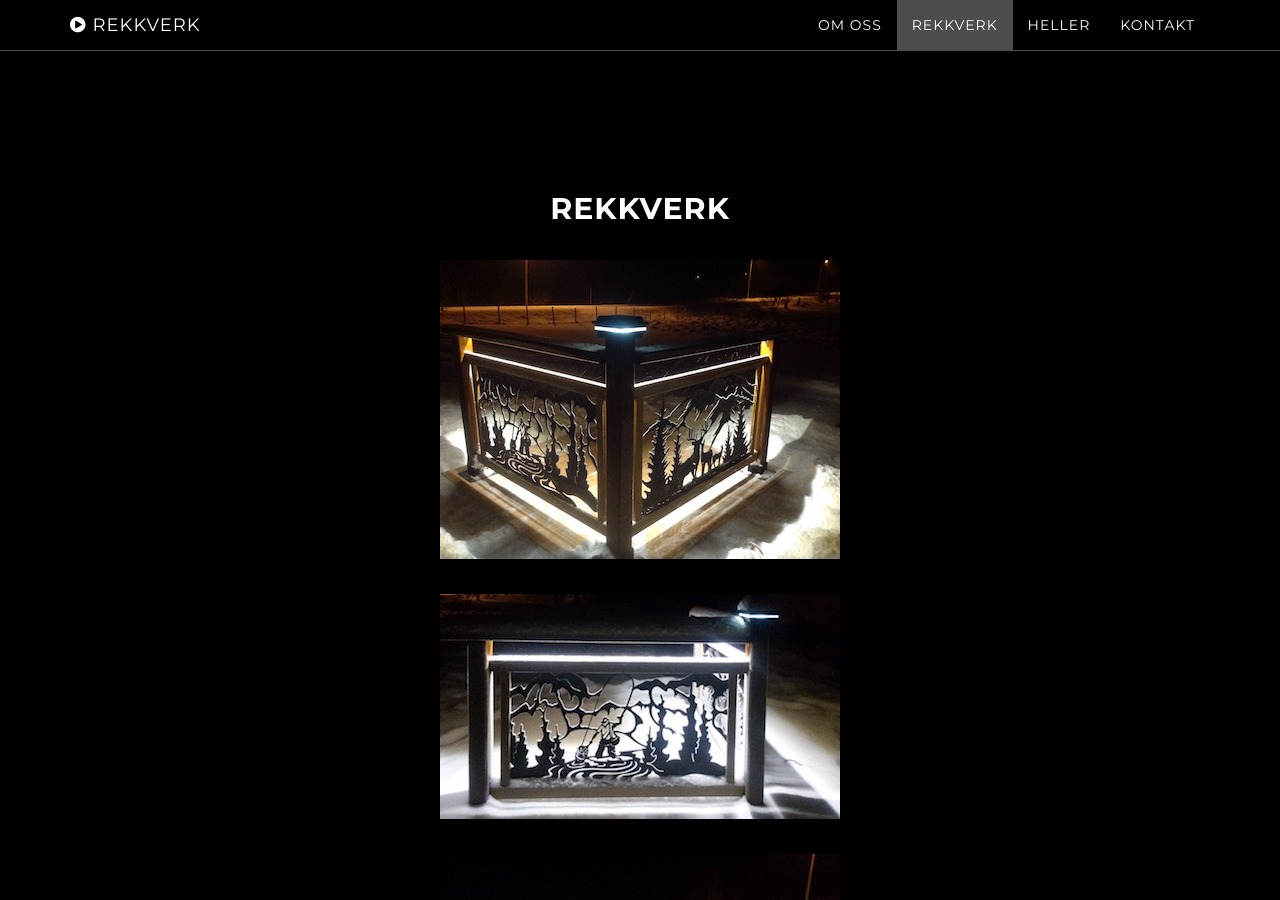
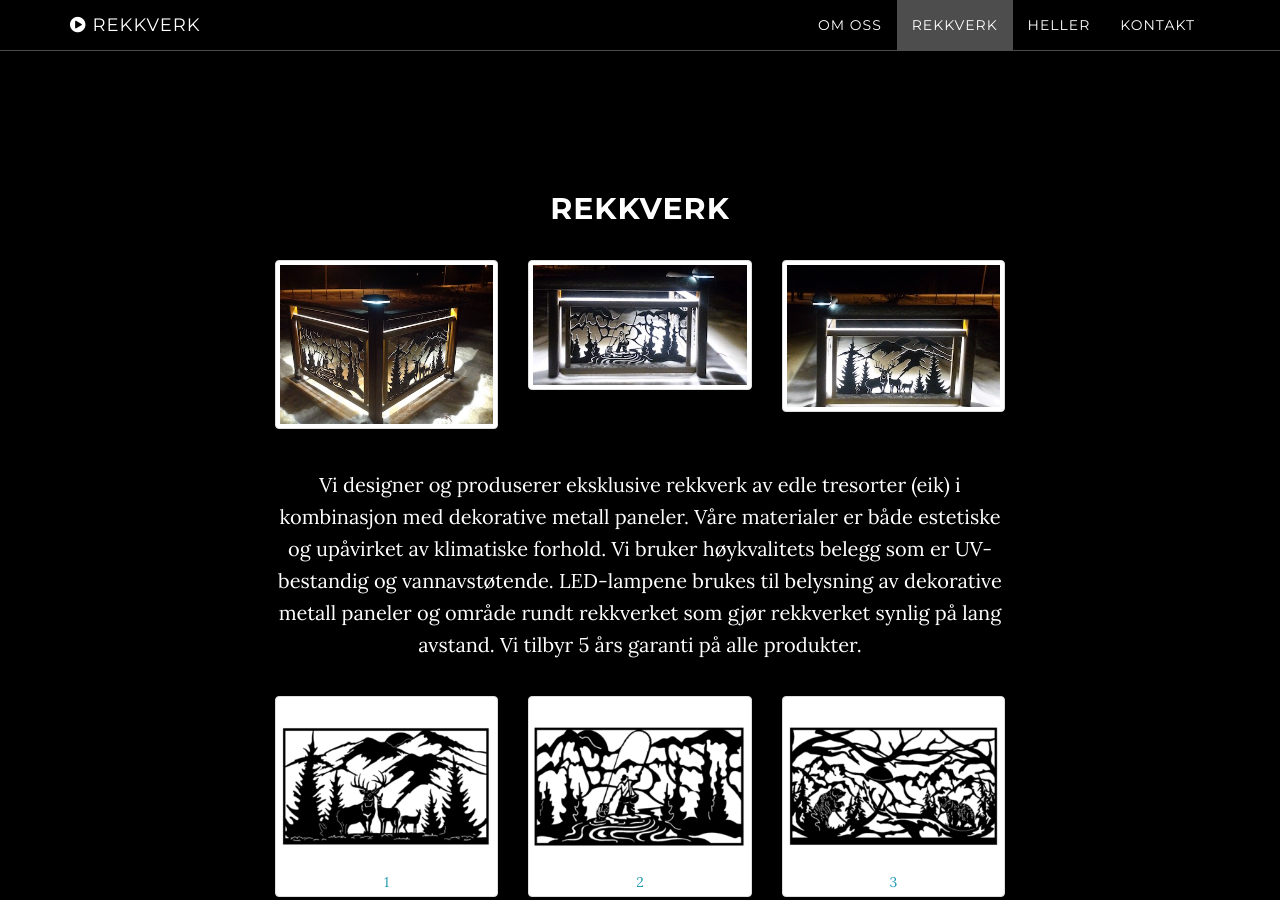
Before and after one commit to dinershtein/norway, a Jekyll site: the page built from index.html, in a window 1280 px wide and 900 px high, scrolled down 1485 px. Built offline with Jekyll 4.4.1, drawn with Linux system fonts in a browser that asks for light colours.

Commit message:
Changed first images rows

```diff
--- a/_includes/products.html
+++ b/_includes/products.html
@@ -5,24 +5,27 @@
                 <div class="col-lg-8 col-lg-offset-2">
                     <h2>Rekkverk</h2>
 
-                    <p>
-                      <a href="img/rekkverk/1.jpg" data-toggle="lightbox">
+                    <div class="row">
+                      <div class="col-md-4">
+                        <a href="img/rekkverk/1.jpg" class="thumbnail" data-toggle="lightbox">
                           <img src="img/rekkverk/s/1.jpg">
                         </a>
-                    </p>
+                      </div>
 
-                    <p>
-                      <a href="img/rekkverk/2.jpg" data-toggle="lightbox">
+                      <div class="col-md-4">
+                        <a href="img/rekkverk/2.jpg" class="thumbnail" data-toggle="lightbox">
                           <img src="img/rekkverk/s/2.jpg">
                         </a>
-                    </p>
+                      </div>
 
-                    <p>
-                      <a href="img/rekkverk/3.jpg" data-toggle="lightbox">
+                      <div class="col-md-4">
+                        <a href="img/rekkverk/3.jpg" class="thumbnail" data-toggle="lightbox">
                           <img src="img/rekkverk/s/3.jpg">
                         </a>
-                    </p>
+                      </div>
+                    </div>
 
+                    <br />
 
                     <p>Vi designer og produserer eksklusive rekkverk av edle tresorter (eik) i kombinasjon med dekorative metall paneler. Våre materialer er både estetiske og upåvirket av klimatiske forhold. Vi bruker høykvalitets belegg som er UV-bestandig og vannavstøtende. LED-lampene brukes til belysning av dekorative metall paneler og område rundt rekkverket som gjør rekkverket synlig på lang avstand. Vi tilbyr 5 års garanti på alle produkter.</p>
 
```
Also changed, not shown: 1 other file. Lines whose indentation alone changed are shown as unchanged.
